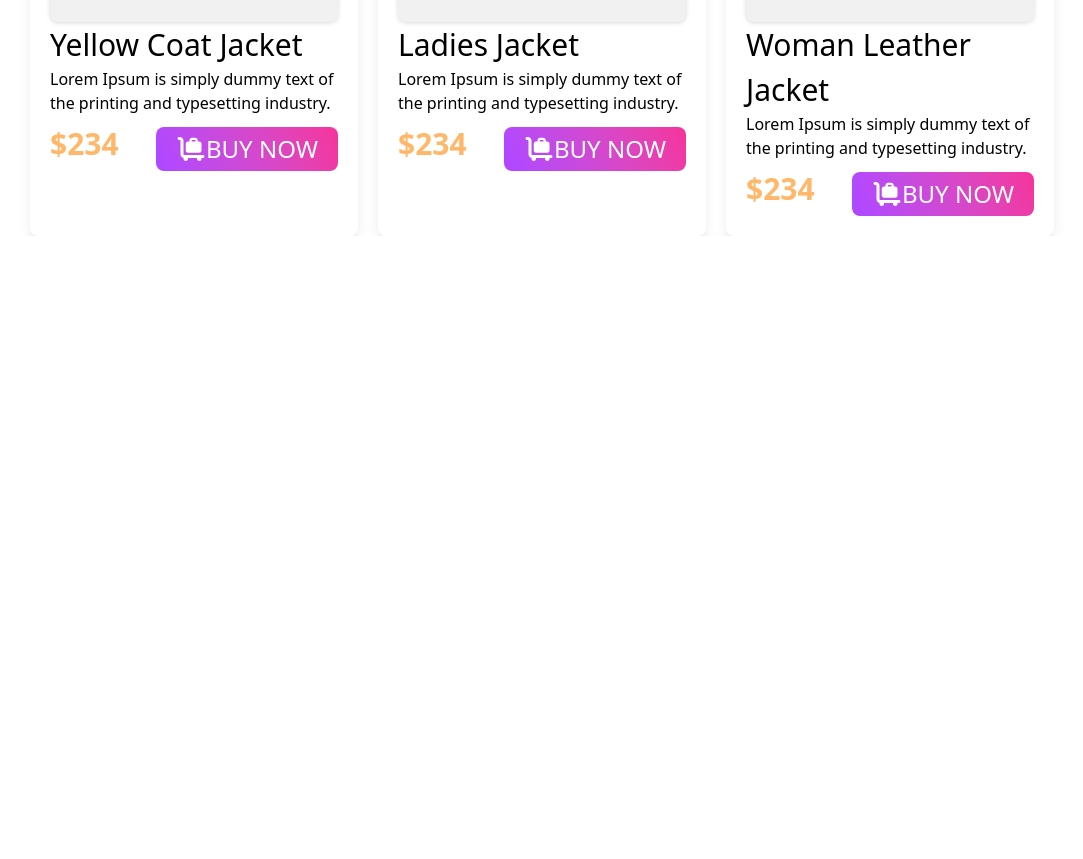
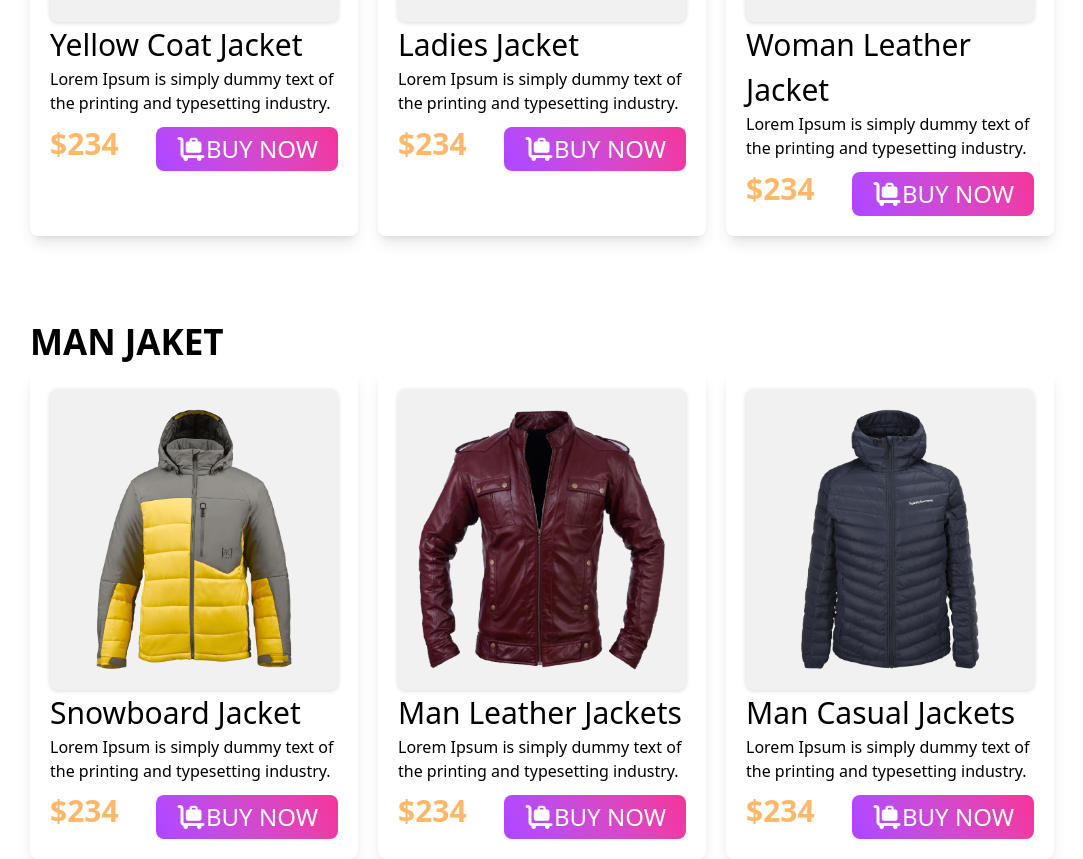
Before and after one commit to asadsftd/winter-project-repo, a plain HTML site: page index.html in a window 1280 px wide. Shown: the part 1124-1983 px from the top of the page, without its empty margins (98-1181 px from the left). Before the commit the page ends 1360 px from the top, so only its background shows below. Drawn offline with nearby package versions, Linux system fonts and the light colour scheme.

Commit message:
added the my four commit

```diff
--- a/index.html
+++ b/index.html
@@ -71,7 +71,7 @@
       id="woman-jaket">
         <h2 class="text-[35px] font-bold"
         id="jaket-title">
-        WAMAN JAKET
+        WOMAN JAKET
     </h2>
     <!-- jaket container -->
      <div class="grid grid-cols-3 gap-5"
@@ -148,6 +148,88 @@
          <!--  -->
      </div>
       </section>
+      <!-- Man Jaket -->
+       <section class="mt-20"
+      id="woman-jaket">
+        <h2 class="text-[35px] font-bold"
+        id="jaket-title">
+        MAN JAKET
+    </h2>
+    <!-- jaket container -->
+     <div class="grid grid-cols-3 gap-5"
+     id="jaket-container">
+        <!-- one -->
+         <div class="shadow-lg px-5 py-5 rounded-lg"
+         id="jaket-card">
+            <img src="images/jacket-4.png" alt=""
+             class="drop-shadow-sm bg-[#F1F1F1] px-5 py-5 rounded-lg"
+         id="jaket-img">
+         <h3 class="text-[30px]">Snowboard Jacket </h3>
+         <p class="" id="jaket-dspt">
+            Lorem Ipsum is simply dummy text of the
+            printing and typesetting industry.
+         </p>
+         <div class="flex justify-between items-center">
+            <h4 class="text-[30px] font-bold text-orange-300">$234</h4>
+            <div class="">
+                <button class="bg-linear-65 from-purple-500
+                 to-pink-500 text-white px-5 py-1
+                 rounded-lg mt-3 text-[24px] "
+                id="hero-btn-two">
+               <i class="fa-solid fa-cart-flatbed-suitcase"></i>BUY NOW
+                </button>
+            </div>
+         </div>
+         </div>
+         <!-- two -->
+          <div class="shadow-lg px-5 py-5 rounded-lg"
+           id="jaket-card">
+            <img src="images/jacket-5.png" alt=""
+             class="drop-shadow-sm bg-[#F1F1F1] px-5 py-5 rounded-lg"
+         id="jaket-img">
+         <h3 class="text-[30px]">Man Leather Jackets  </h3>
+         <p class="" id="jaket-dspt">
+            Lorem Ipsum is simply dummy text of the
+            printing and typesetting industry.
+         </p>
+         <div class="flex justify-between items-center">
+            <h4 class="text-[30px] font-bold text-orange-300">$234</h4>
+            <div class="">
+                <button class="bg-linear-65 from-purple-500
+                 to-pink-500 text-white px-5 py-1
+                 rounded-lg mt-3 text-[24px] "
+                id="hero-btn-two">
+               <i class="fa-solid fa-cart-flatbed-suitcase"></i>BUY NOW
+                </button>
+            </div>
+         </div>
+         </div>
+          <!-- three -->
+           <div class="shadow-lg px-5 py-5 rounded-lg"
+           id="jaket-card">
+            <img src="images/jacket-6.png" alt=""
+             class="drop-shadow-sm bg-[#F1F1F1] px-5 py-5 rounded-lg"
+         id="jaket-img">
+         <h3 class="text-[30px] ">Man Casual Jackets</h3>
+         <p class="" id="jaket-dspt">
+            Lorem Ipsum is simply dummy text of the
+            printing and typesetting industry.
+         </p>
+         <div class="flex justify-between items-center">
+            <h4 class="text-[30px] font-bold text-orange-300">$234</h4>
+            <div class="">
+                <button class="bg-linear-65 from-purple-500
+                 to-pink-500 text-white px-5 py-1
+                 rounded-lg mt-3 text-[24px] "
+                id="hero-btn-two">
+               <i class="fa-solid fa-cart-flatbed-suitcase"></i>BUY NOW
+                </button>
+            </div>
+         </div>
+         </div>
+         <!--  -->
+     </div>
+      </section>
       </main>
       <!-- Footer style -->
        <footer class="" id="footer">
```
